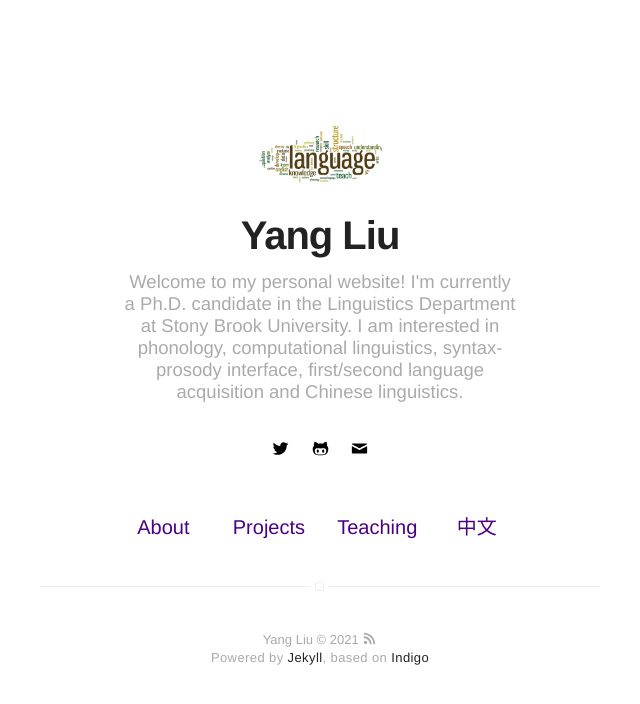
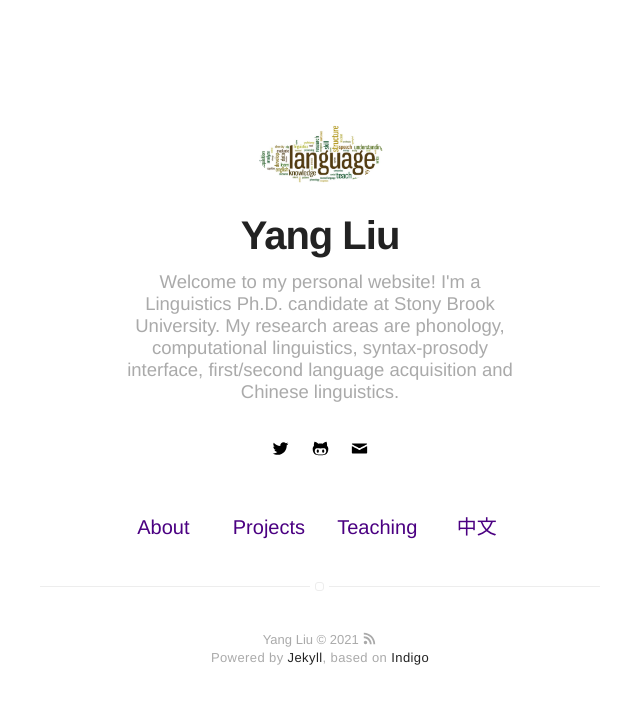
Before and after one commit to coglo/coglo.github.io, a Jekyll site: the page built from index.html, in a window 1280 px wide. Shown: the top 704 px of the page, without its empty margins (320-960 px from the left). Built offline with Jekyll 4.4.1, drawn with Linux system fonts in a browser that asks for light colours.

Commit message:
Update _config.yml

```diff
--- a/_config.yml
+++ b/_config.yml
@@ -1,6 +1,6 @@
 # main text of home
 name: Yang Liu
-bio: Welcome to my personal website! I'm currently a Ph.D. candidate in the Linguistics Department at Stony Brook University. I am interested in phonology, computational linguistics, syntax-prosody interface, first/second language acquisition and Chinese linguistics.
+bio: Welcome to my personal website! I'm a Linguistics Ph.D. candidate at Stony Brook University. My research areas are phonology, computational linguistics, syntax-prosody interface, first/second language acquisition and Chinese linguistics.
 
 # twitter summary info
 #description: A blog about technology and stuff related
```
